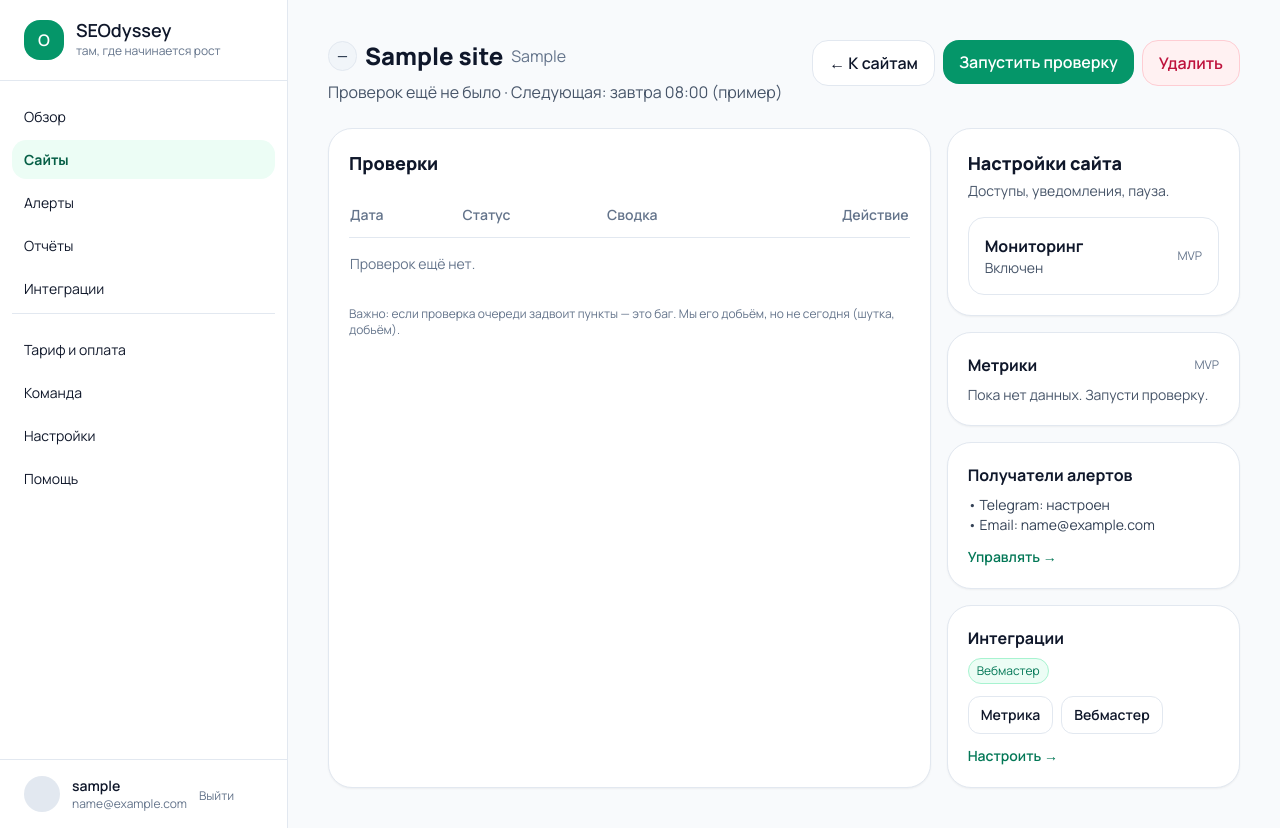
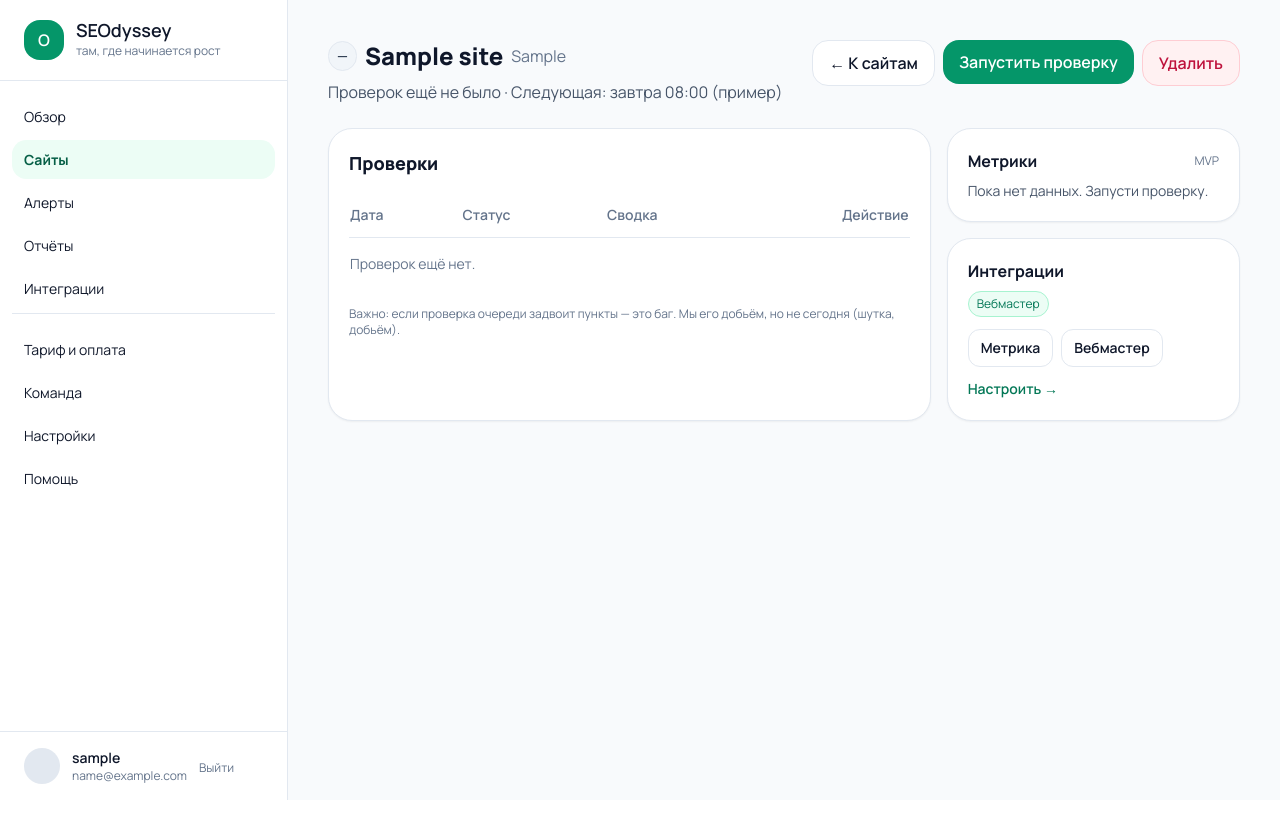
Before and after one commit to lex-code-dev/seodyssey-web, a Django app: page /sites/1/ in a window 1280 px wide. After the commit the page ends 800 px from the top, so only its background shows below. Run offline with Django 5.2, Linux system fonts and the light colour scheme; a user stored in the database is signed in; tables that the repository leaves empty hold one stand-in row (values such as "Sample post"); data that the repository does not hold is empty; some libraries are stand-ins or nearby versions.

Commit message:
Remove site settings and alert recipients blocks

```diff
--- a/core/templates/core/site_checks.html
+++ b/core/templates/core/site_checks.html
@@ -124,23 +124,6 @@
     </section>
 
     <aside class="space-y-4">
-      <div class="bg-white border border-slate-200 rounded-3xl p-5 shadow-sm">
-        <div>
-          <h2 class="text-lg font-extrabold">Настройки сайта</h2>
-          <p class="text-sm text-slate-600 mt-1">Доступы, уведомления, пауза.</p>
-        </div>
-
-        <div class="mt-4 rounded-2xl border border-slate-200 p-4">
-          <div class="flex items-center justify-between">
-            <div>
-              <div class="font-bold">Мониторинг</div>
-              <div class="text-sm text-slate-600">{% if site.is_active %}Включен{% else %}Пауза{% endif %}</div>
-            </div>
-            <span class="text-xs text-slate-500">MVP</span>
-          </div>
-        </div>
-      </div>
-
       <div class="bg-white border border-slate-200 rounded-3xl p-5 shadow-sm">
         <div class="flex items-center justify-between">
           <div class="font-bold">Метрики</div>
@@ -272,13 +255,6 @@
       </div>
 
       <div class="bg-white border border-slate-200 rounded-3xl p-5 shadow-sm">
-        <div class="font-bold">Получатели алертов</div>
-        <div class="mt-2 text-sm text-slate-700">• Telegram: {% if telegram_ready %}настроен{% else %}не настроен{% endif %}</div>
-        <div class="text-sm text-slate-700">• Email: {{ request.user.email|default:"—" }}</div>
-        <a href="{% url 'team' %}" class="mt-3 inline-block text-sm text-emerald-700 font-semibold">Управлять →</a>
-      </div>
-
-      <div class="bg-white border border-slate-200 rounded-3xl p-5 shadow-sm">
         <div class="font-bold">Интеграции</div>
         <div class="mt-2 flex flex-wrap gap-2 text-xs">
           {% if yandex_ready %}
```
